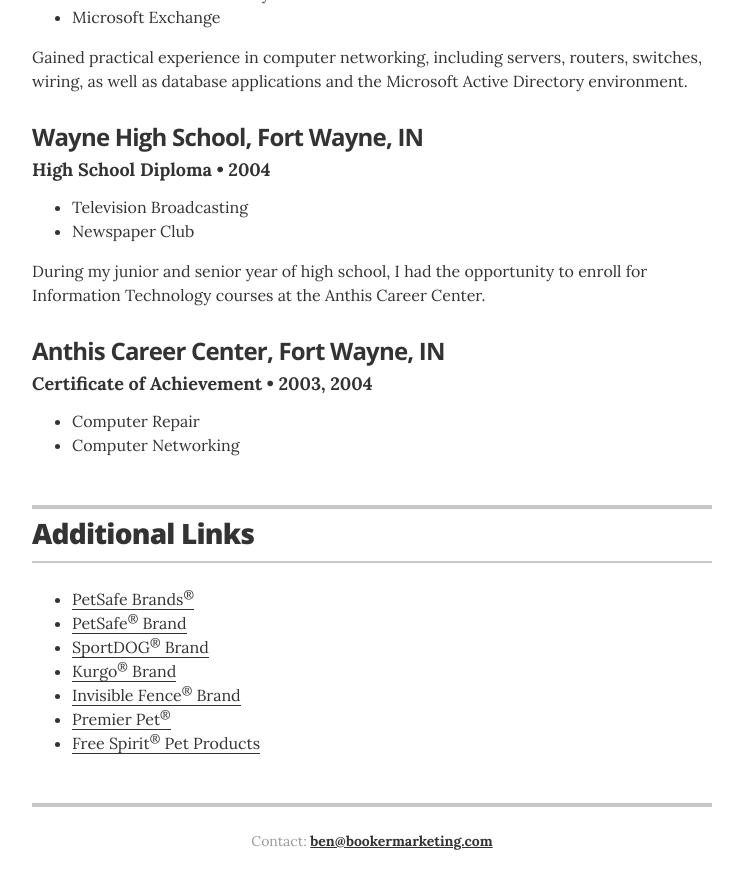
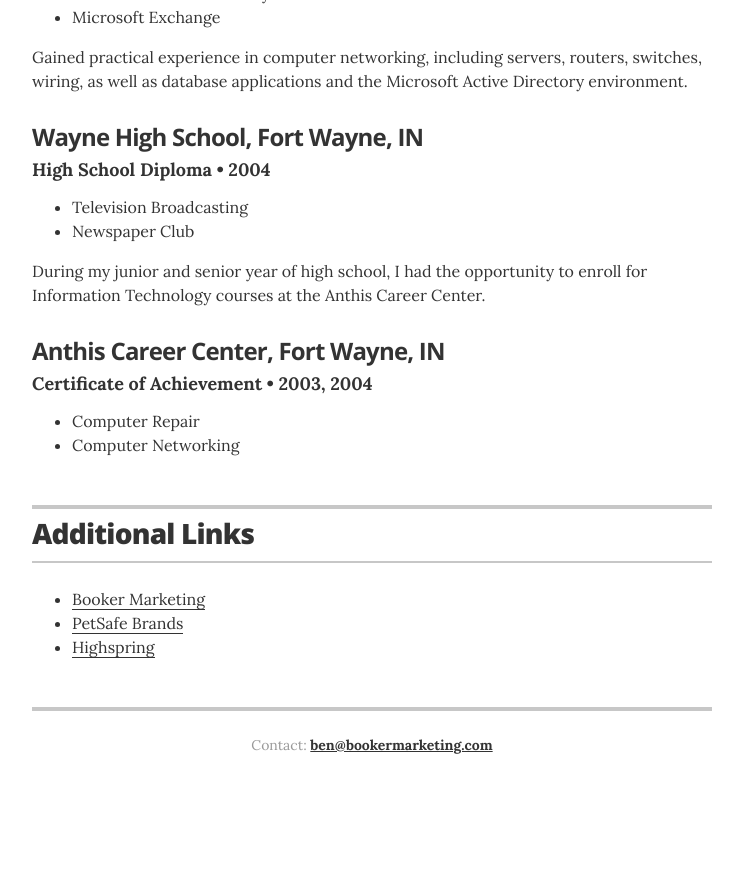
Before and after one commit to bbooker5/about, a Jekyll site: the page built from index.html, in a window 1280 px wide and 900 px high, scrolled down 1797 px. Shown: the top 889 px of the window, without its empty margins (268-1011 px from the left). Built offline with Jekyll 4.4.1, drawn with Linux system fonts in a browser that asks for light colours; after the commit the page ends 2601 px from its top, so only the background shows below that.

Commit message:
Update links by removing and adding entries
Removed multiple URLs and descriptions for PetSafe and other brands, and added new entries for Booker Marketing and Highspring.

```diff
--- a/_data/links.yml
+++ b/_data/links.yml
@@ -1,15 +1,7 @@
 # links
+- url: "https://bookermarketing.com/"
+  description: Booker Marketing
 - url: "https://petsafebrands.com/"
-  description: PetSafe Brands<sup>&reg;</sup>
-- url: "https://petsafe.com/"
-  description: PetSafe<sup>&reg;</sup> Brand
-- url: "https://sportdog.com/"
-  description: SportDOG<sup>&reg;</sup> Brand
-- url: "https://www.kurgo.com/"
-  description: Kurgo<sup>&reg;</sup> Brand
-- url: "https://www.invisiblefence.com/"
-  description: Invisible Fence<sup>&reg;</sup> Brand
-- url: "https://premierpet.com/"
-  description: Premier Pet<sup>&reg;</sup>
-- url: "https://freespiritpetproducts.com/"
-  description: Free Spirit<sup>&reg;</sup> Pet Products
+  description: PetSafe Brands
+- url: "https://www.highspring.com/"
+  description: Highspring
```
